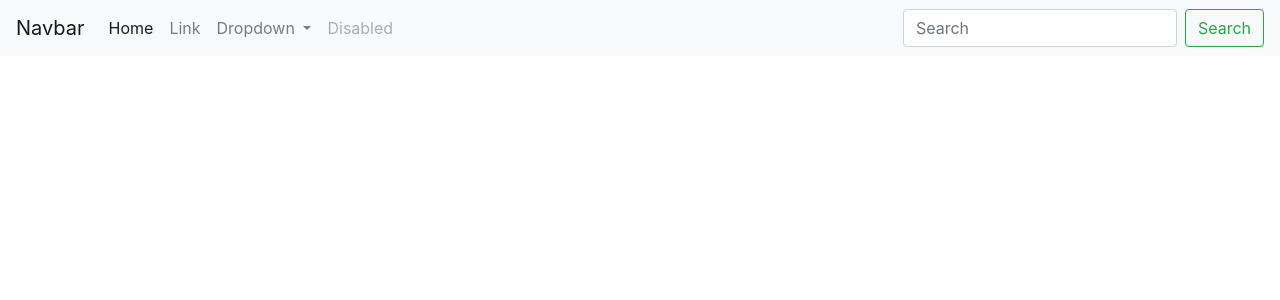
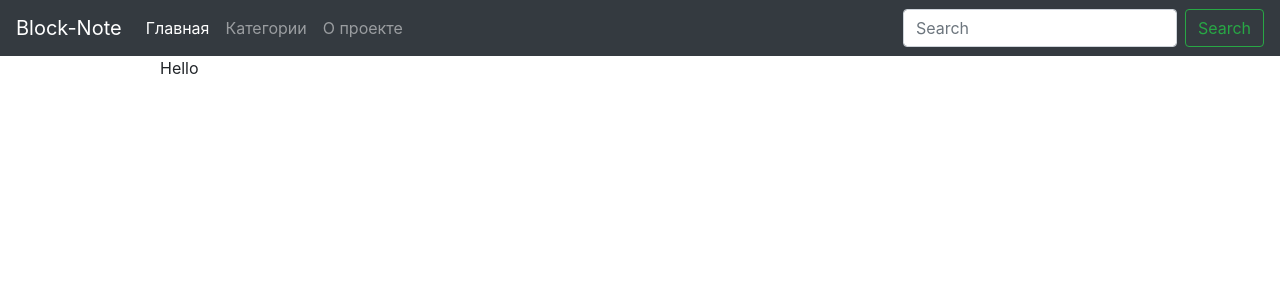
Before and after one commit to averlor/blog_flask, a Python web app: template app/templates/index.html in a window 1280 px wide. Shown: the top 300 px of the page. Run offline with Jinja, Linux system fonts and the light colour scheme; the template is opened without the code that fills it, so the values that code supplies are empty; some libraries are stand-ins or nearby versions.

Commit message:
Create blueprint. Create templates for project

```diff
--- /dev/null
+++ b/app/templates/base.html
@@ -0,0 +1,53 @@
+<!doctype html>
+<html lang="en">
+<head>
+    <meta charset="UTF-8">
+    <meta name="viewport"
+          content="width=device-width, user-scalable=no, initial-scale=1.0, maximum-scale=1.0, minimum-scale=1.0">
+    <meta http-equiv="X-UA-Compatible" content="ie=edge">
+    <link rel="stylesheet" href="https://stackpath.bootstrapcdn.com/bootstrap/4.3.1/css/bootstrap.min.css">
+    <title>
+        {% block title %}
+        {% endblock %} | Blog-Note
+    </title>
+</head>
+<body>
+    <nav class="navbar navbar-expand-lg navbar-dark bg-dark">
+        <a class="navbar-brand" href="#">Block-Note</a>
+        <button class="navbar-toggler" type="button" data-toggle="collapse" data-target="#navbarSupportedContent" aria-controls="navbarSupportedContent" aria-expanded="false" aria-label="Toggle navigation">
+            <span class="navbar-toggler-icon"></span>
+        </button>
+
+          <div class="collapse navbar-collapse" id="navbarSupportedContent">
+                <ul class="navbar-nav mr-auto">
+                      <li class="nav-item active">
+                        <a class="nav-link" href="#">Главная <span
+                                class="sr-only">(current)</span></a>
+                      </li>
+                      <li class="nav-item">
+                        <a class="nav-link" href="#">Категории</a>
+                      </li>
+                      <li class="nav-item">
+                          <a class="nav-link" href="#">О проекте</a>
+                      </li>
+                </ul>
+
+              <form class="form-inline my-2 my-lg-0">
+                  <input class="form-control mr-sm-2" type="search" placeholder="Search" aria-label="Search">
+                  <button class="btn btn-outline-success my-2 my-sm-0" type="submit">Search</button>
+              </form>
+          </div>
+    </nav>
+
+    <div class="container w-75">
+        <div class="row">
+            {% block content %}
+            {% endblock %}
+        </div>
+    </div>
+
+    <script src="https://code.jquery.com/jquery-3.3.1.slim.min.js"></script>
+    <script src="https://cdnjs.cloudflare.com/ajax/libs/popper.js/1.14.7/umd/popper.min.js"></script>
+    <script src="https://stackpath.bootstrapcdn.com/bootstrap/4.3.1/js/bootstrap.min.js"></script>
+</body>
+</html>
--- a/app/templates/index.html
+++ b/app/templates/index.html
@@ -1,49 +1,9 @@
-<!doctype html>
-<html lang="en">
-<head>
-    <meta charset="UTF-8">
-    <meta name="viewport"
-          content="width=device-width, user-scalable=no, initial-scale=1.0, maximum-scale=1.0, minimum-scale=1.0">
-    <meta http-equiv="X-UA-Compatible" content="ie=edge">
+{% extends 'base.html' %}
 
-    <link rel="stylesheet" href="https://stackpath.bootstrapcdn.com/bootstrap/4.3.1/css/bootstrap.min.css">
-    <title>Blog</title>
-</head>
-<body>
-    <nav class="navbar navbar-expand-lg navbar-light bg-light">
-        <a class="navbar-brand" href="#">Navbar</a>
-        <button class="navbar-toggler" type="button" data-toggle="collapse" data-target="#navbarSupportedContent" aria-controls="navbarSupportedContent" aria-expanded="false" aria-label="Toggle navigation">
-            <span class="navbar-toggler-icon"></span>
-        </button>
+{% block title %}
+    Home
+{% endblock %}
 
-          <div class="collapse navbar-collapse" id="navbarSupportedContent">
-                <ul class="navbar-nav mr-auto">
-                      <li class="nav-item active">
-                        <a class="nav-link" href="#">Home <span class="sr-only">(current)</span></a>
-                      </li>
-                      <li class="nav-item">
-                        <a class="nav-link" href="#">Link</a>
-                      </li>
-                      <li class="nav-item dropdown">
-                        <a class="nav-link dropdown-toggle" href="#" id="navbarDropdown" role="button" data-toggle="dropdown" aria-haspopup="true" aria-expanded="false">
-                          Dropdown
-                        </a>
-                        <div class="dropdown-menu" aria-labelledby="navbarDropdown">
-                          <a class="dropdown-item" href="#">Action</a>
-                          <a class="dropdown-item" href="#">Another action</a>
-                          <div class="dropdown-divider"></div>
-                          <a class="dropdown-item" href="#">Something else here</a>
-                        </div>
-                      </li>
-                  <li class="nav-item">
-                    <a class="nav-link disabled" href="#" tabindex="-1" aria-disabled="true">Disabled</a>
-                  </li>
-                </ul>
-            <form class="form-inline my-2 my-lg-0">
-              <input class="form-control mr-sm-2" type="search" placeholder="Search" aria-label="Search">
-              <button class="btn btn-outline-success my-2 my-sm-0" type="submit">Search</button>
-            </form>
-          </div>
-    </nav>
-</body>
-</html>
+{% block content %}
+    <p>Hello</p>
+{% endblock %}
```
Also changed, not shown: app/posts/blueprint.py (added).
